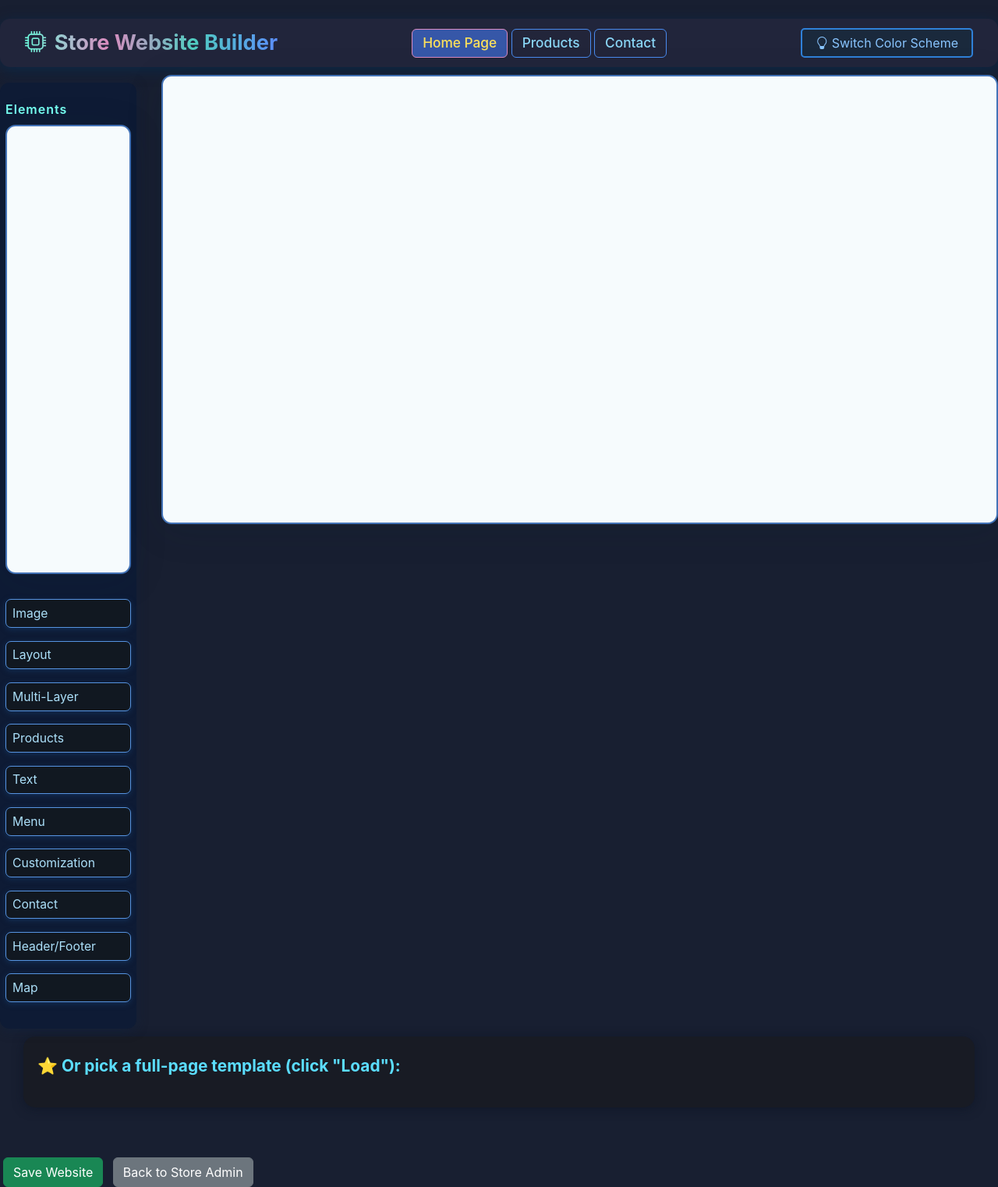
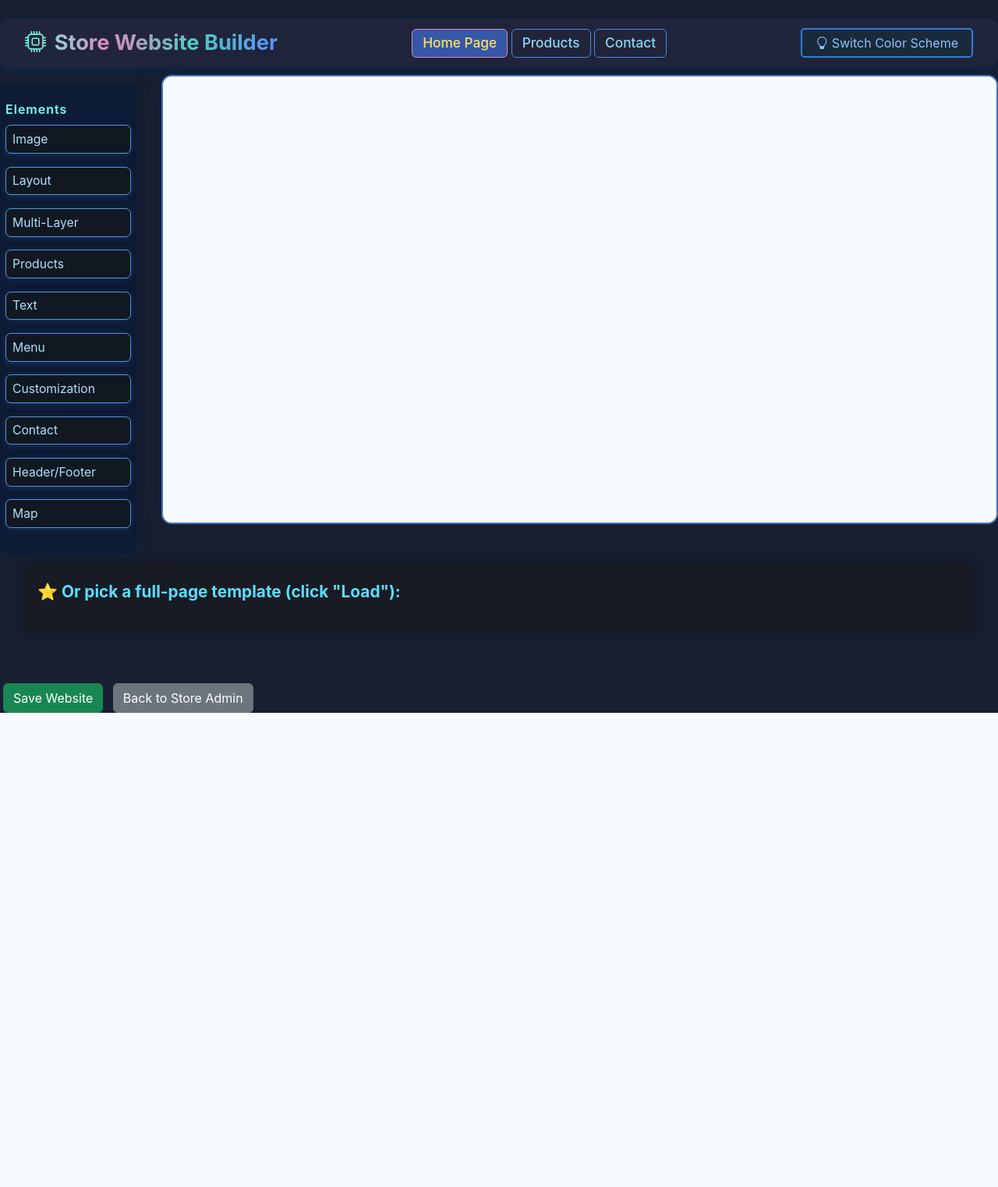
Before and after one commit to joejmendezsr/perkminer-backend, a Flask app: page /store_builder in a window 1280 px wide. Shown: the whole page at 78% size. After the commit the page ends 914 px from the top, so only its background shows below. Run offline with Flask 3, Linux system fonts and the light colour scheme; a user stored in the database is signed in; data that the repository does not hold is empty; some libraries are stand-ins or nearby versions.

Commit message:
used old store builder file with new style and script

```diff
--- a/templates/store_builder.html
+++ b/templates/store_builder.html
@@ -4,7 +4,6 @@
   <meta charset="UTF-8">
   <title>Store Website Builder</title>
   <meta name="viewport" content="width=device-width, initial-scale=1">
-
   <!-- Local Bootstrap and Icons -->
   <link rel="stylesheet" href="{{ url_for('static', filename='bootstrap/css/bootstrap.min.css') }}">
   <link rel="stylesheet" href="{{ url_for('static', filename='bootstrap-icons/font/bootstrap-icons.css') }}">
@@ -43,7 +42,7 @@
     .block-list { list-style:none; margin:0; padding:0;}
     .block-list li { margin-bottom: 1.05rem; }
     .block-btn { display:flex; align-items:center; gap:7px; background:#111821; border:1.6px solid #5693e0; border-radius:7px; padding:5.5px 8px; font-size:0.98em; color:#ace0fa; cursor:move; box-shadow:0 2px 7px #163a66ad; transition: background .13s, color .13s, border .13s;}
-    .blo  ck-btn:hover { background:#2659cf; color:#ffedbd; border:1.7px solid #e4adf7;}
+    .block-btn:hover { background:#2659cf; color:#ffedbd; border:1.7px solid #e4adf7;}
     .block-btn .bi { font-size:1.12em;}
     .theme-gallery-wrap {background:#181b24; border-radius:15px; box-shadow:0 2px 14px #0a112084; max-width:1220px; margin:10px auto 3rem auto; padding:22px 18px;}
     .theme-gallery-title { color:#5bddff;font-size:1.3em;font-weight:700;}
@@ -92,7 +91,6 @@
 <div id="builder-main-row">
   <div id="gjs-sidebar">
     <div class="fw-semibold mb-2" style="color:#75fff0;letter-spacing:1px;">Elements</div>
-    <div id="gjs" style="height:540px;"></div>
 <ul class="block-list">
   <!-- Image Category -->
   <li>
@@ -257,10 +255,10 @@
   " title="Add/Edit Link" type="button" style="color:#4478dd;">&#128279;</button>
 
 </div>
+
 <script src="{{ url_for('static', filename='bootstrap/js/bootstrap.bundle.min.js') }}"></script>
 <script src="{{ url_for('static', filename='swiper/swiper-bundle.min.js') }}"></script>
 <script src="{{ url_for('static', filename='grapesjs/grapes.min.js') }}"></script>
-
 <script>
   document.getElementById('themeToggle').addEventListener('click', function() {
     document.body.classList.toggle('dark-theme');
@@ -290,6 +288,8 @@
   });
 
   // Multi-page logic and save
+  const pages = { home: `{{ saved_html | safe }}`, products: '', contact: '' };
+  let currentPageKey = 'home';
 
   function loadPage(pageKey) {
     currentPageKey = pageKey;
@@ -312,14 +312,16 @@
     pages[currentPageKey] = themeHtmlMap[themeId] || '';
   }
 
-// Theme toggle logic with localStorage
-  const themeToggle = document.getElementById('themeToggle');
-  const savedTheme = localStorage.getItem('colorScheme');
-  if (savedTheme) { document.body.setAttribute('data-theme', savedTheme); }
-  themeToggle.addEventListener('click', function() {
-    let nextTheme = document.body.getAttribute('data-theme') === 'dark' ? 'light' : 'dark';
-    document.body.setAttribute('data-theme', nextTheme);
-    localStorage.setItem('colorScheme', nextTheme);
+  let defaultHTML = `<section style="padding:44px 0;text-align:center;background:#f8faff;"><h2>Welcome!</h2><p>Drag blocks from the left into your site.</p></section>`;
+  const editor = grapesjs.init({
+    container: '#gjs',
+    fromElement: false,
+    height: '540px',
+    width: 'auto',
+    storageManager: false,
+    plugins: [],
+    components: pages['home'] || defaultHTML,
+    style: '',
   });
 
 // Swiper auto-initializer for both .mySwiper and .myCarousel blocks AND dropdown support
@@ -369,42 +371,6 @@ function addBlock(html) {
     });
   }, 0);
 }
-
-  // Set up GrapesJS editor and auto-save (example setup, customize as needed)
-  let defaultHTML = '<section style="padding:44px 0;text-align:center;background:#f8faff;"><h2>Welcome!</h2><p>Drag blocks from the left into your site.</p></section>';
-  const pages = { home: `{{ saved_html | safe }}`, products: '', contact: '' };
-  let currentPageKey = 'home';
-
-  const editor = grapesjs.init({
-    container: '#gjs',
-    fromElement: false,
-    height: '540px',
-    width: 'auto',
-    storageManager: false,
-    plugins: [],
-    components: pages['home'] || defaultHTML,
-    style: '',
-  });
-
-  // Debounced auto-save for HTML and CSS
-  let saveTimeout;
-  editor.on('component:update', () => {
-    clearTimeout(saveTimeout);
-    saveTimeout = setTimeout(() => {
-      const html = editor.getHtml();
-      const css = editor.getCss();
-      fetch('/save_homepage', {
-        method: 'POST',
-        headers: {
-          'Content-Type': 'application/json',
-          'X-CSRFToken': document.querySelector('input[name="csrf_token"]').value,
-        },
-        body: JSON.stringify({ homepage_html: html, homepage_css: css })
-      })
-      .then(res => res.ok ? console.log("Auto-saved!") : console.error("Save failed"))
-      .catch(err => console.error("Error:", err));
-    }, 2000);
-  });
 
   function initDraggableBlock(btnId, html) {
     const btn = document.getElementById(btnId);
```
